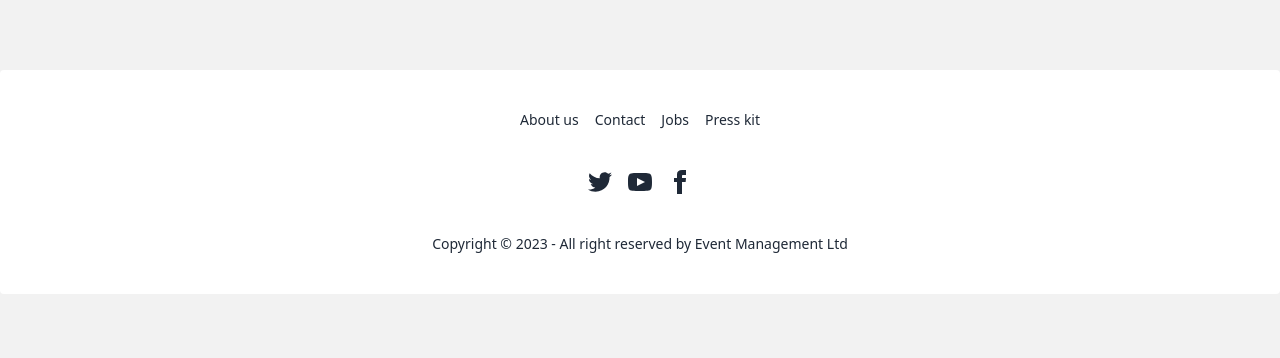
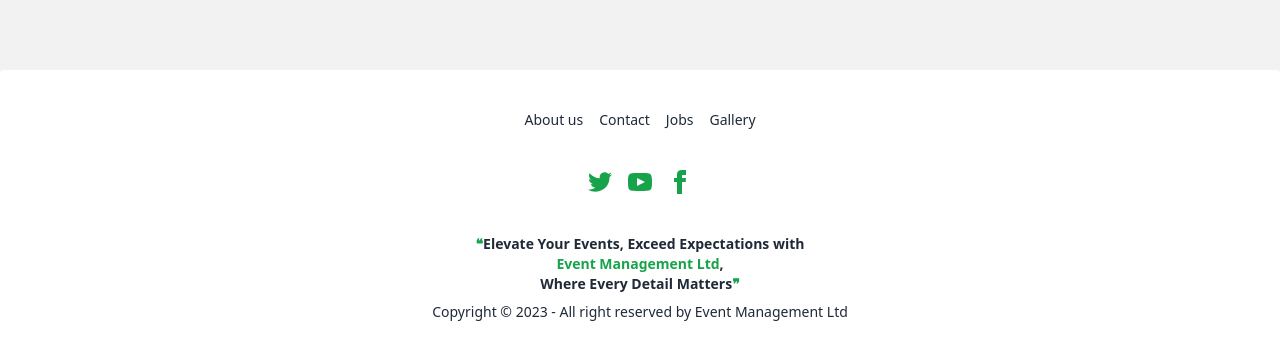
Before and after one commit to AdnanSakib04/event-management-project, a React (Vite) app: page / in a window 1280 px wide. Shown: the part 2899-3257 px from the top of the page. Before the commit the page ends 3193 px from the top, so only its background shows below. Built offline with nearby package versions, Linux system fonts and the light colour scheme; no server answers.

Commit message:
footer updated

```diff
--- a/src/pages/shared/Footer/Footer.jsx
+++ b/src/pages/shared/Footer/Footer.jsx
@@ -1,22 +1,24 @@
 
 const Footer = () => {
     return (
-        <footer className="footer footer-center p-10 bg-white text-base-content rounded">
+        <footer className="footer footer-center p-10 bg-white text-base-content rounded shadow-lg">
             <nav className="grid grid-flow-col gap-4">
-                <a className="link link-hover">About us</a>
-                <a className="link link-hover">Contact</a>
-                <a className="link link-hover">Jobs</a>
-                <a className="link link-hover">Press kit</a>
+                <a className="link link-hover font-medium">About us</a>
+                <a className="link link-hover font-medium">Contact</a>
+                <a className="link link-hover font-medium">Jobs</a>
+                <a className="link link-hover font-medium">Gallery</a>
             </nav>
             <nav>
-                <div className="grid grid-flow-col gap-4">
+                <div className="grid grid-flow-col gap-4 text-green-600">
                     <a><svg xmlns="http://www.w3.org/2000/svg" width="24" height="24" viewBox="0 0 24 24" className="fill-current"><path d="M24 4.557c-.883.392-1.832.656-2.828.775 1.017-.609 1.798-1.574 2.165-2.724-.951.564-2.005.974-3.127 1.195-.897-.957-2.178-1.555-3.594-1.555-3.179 0-5.515 2.966-4.797 6.045-4.091-.205-7.719-2.165-10.148-5.144-1.29 2.213-.669 5.108 1.523 6.574-.806-.026-1.566-.247-2.229-.616-.054 2.281 1.581 4.415 3.949 4.89-.693.188-1.452.232-2.224.084.626 1.956 2.444 3.379 4.6 3.419-2.07 1.623-4.678 2.348-7.29 2.04 2.179 1.397 4.768 2.212 7.548 2.212 9.142 0 14.307-7.721 13.995-14.646.962-.695 1.797-1.562 2.457-2.549z"></path></svg></a>
                     <a><svg xmlns="http://www.w3.org/2000/svg" width="24" height="24" viewBox="0 0 24 24" className="fill-current"><path d="M19.615 3.184c-3.604-.246-11.631-.245-15.23 0-3.897.266-4.356 2.62-4.385 8.816.029 6.185.484 8.549 4.385 8.816 3.6.245 11.626.246 15.23 0 3.897-.266 4.356-2.62 4.385-8.816-.029-6.185-.484-8.549-4.385-8.816zm-10.615 12.816v-8l8 3.993-8 4.007z"></path></svg></a>
                     <a><svg xmlns="http://www.w3.org/2000/svg" width="24" height="24" viewBox="0 0 24 24" className="fill-current"><path d="M9 8h-3v4h3v12h5v-12h3.642l.358-4h-4v-1.667c0-.955.192-1.333 1.115-1.333h2.885v-5h-3.808c-3.596 0-5.192 1.583-5.192 4.615v3.385z"></path></svg></a>
                 </div>
             </nav>
             <aside>
+            <p className="font-bold"><span className="text-green-600">❝</span>Elevate Your Events, Exceed Expectations with <br /> <span className="text-green-600">Event Management Ltd</span>, <br />  Where Every Detail Matters<span className="text-green-600">❞</span></p>
                 <p>Copyright © 2023 - All right reserved by Event Management Ltd</p>
+
             </aside>
         </footer>
     );
```
